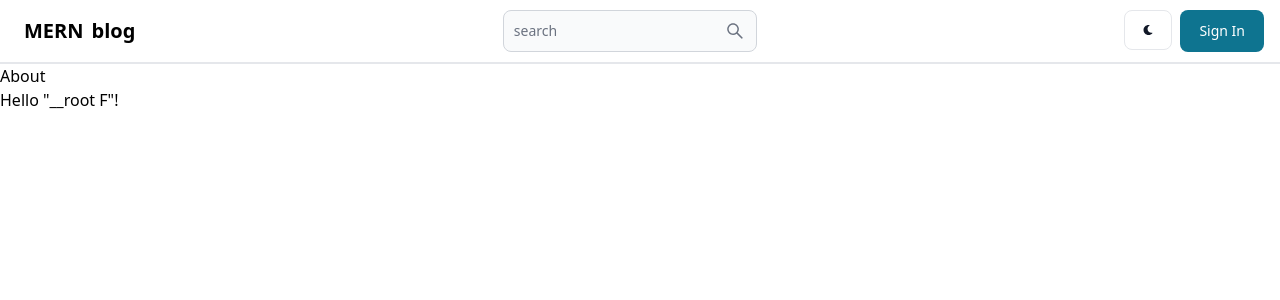
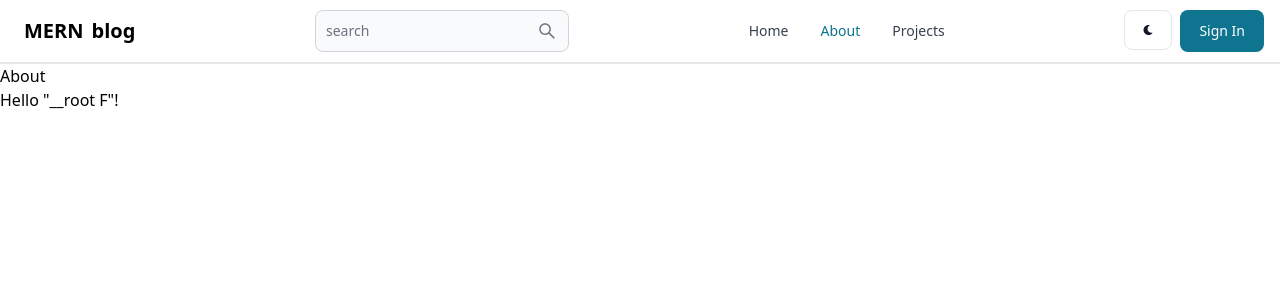
Before and after one commit to carlosmuerto/MERN-BLog, a React (Vite) app in the folder client/: page /about in a window 1280 px wide. Shown: the top 300 px of the page. Built offline with nearby package versions, Linux system fonts and the light colour scheme.

Commit message:
Add Link to navbar with active

```diff
--- a/client/src/components/header/index.tsx
+++ b/client/src/components/header/index.tsx
@@ -8,7 +8,10 @@ import { FaMoon } from "react-icons/fa";
 const Header = () => {
   return (
     <Navbar className="border-b-2">
-			<Link to="/" className="self-center whitespace-nowrap text-sm sm:text-xl font-semibold dark:text-white">
+      <Link
+        to="/"
+        className="self-center whitespace-nowrap text-sm sm:text-xl font-semibold dark:text-white"
+      >
         <span className="px-2 py-1 font-bold">MERN</span>
         blog
       </Link>
@@ -27,19 +30,34 @@ const Header = () => {
       </Button>
 
       <div className="flex gap-2 md:order-2">
-				<Button className="w-12 h-10 hidden sm:inline" color="gray"	>
+        <Button className="w-12 h-10 hidden sm:inline" color="gray">
           <FaMoon />
         </Button>
-				<Link to="/signIn" className=" [&.active]:font-bold">
-					<Button>
-						Sign In
-					</Button>
+        <Link to="/signIn">
+          <Button>Sign In</Button>
         </Link>
+        <Navbar.Toggle className="" />
       </div>
+      <Navbar.Collapse>
+        <Link className="" to="/">
+          {({ isActive }) => (
+						<Navbar.Link active={isActive} as={'div'}>Home</Navbar.Link>
+					)}
+        </Link>
+        <Link className="" to="/about">
+          {({ isActive }) => (
+						<Navbar.Link active={isActive} as={'div'}>About</Navbar.Link>
+					)}
+        </Link>
+        <Link className="" to="/projects">
+          {({ isActive }) => (
+						<Navbar.Link active={isActive} as={'div'}>Projects</Navbar.Link>
+					)}
+        </Link>
+      </Navbar.Collapse>
 
       {/*
        */}
-
     </Navbar>
   );
 };
```
Lines whose indentation alone changed are shown as unchanged.
